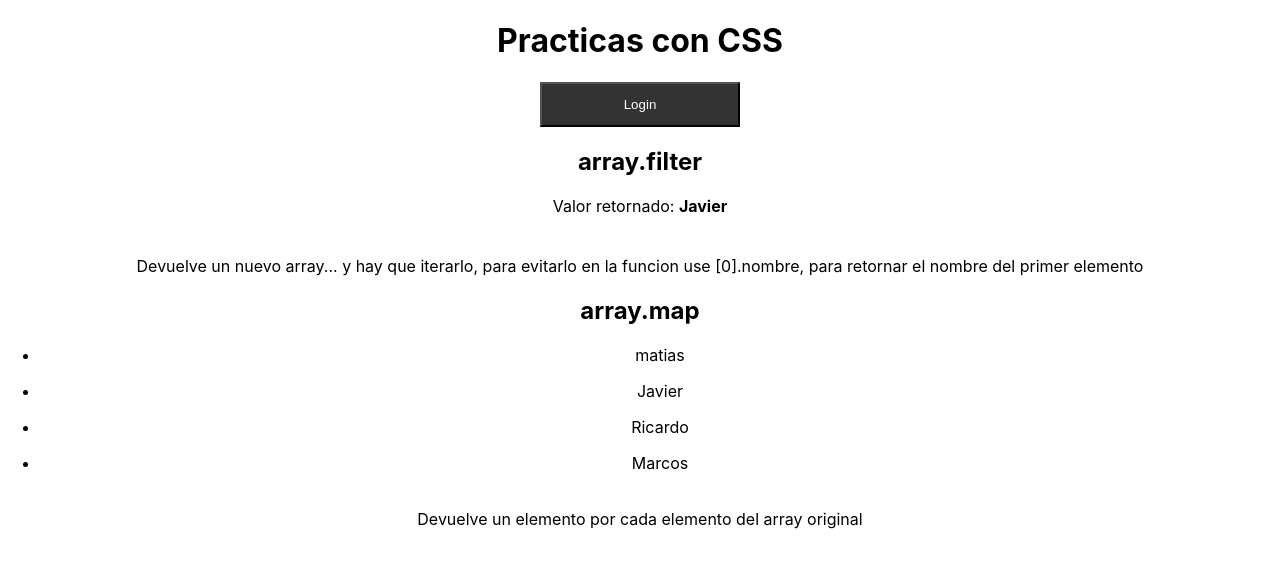
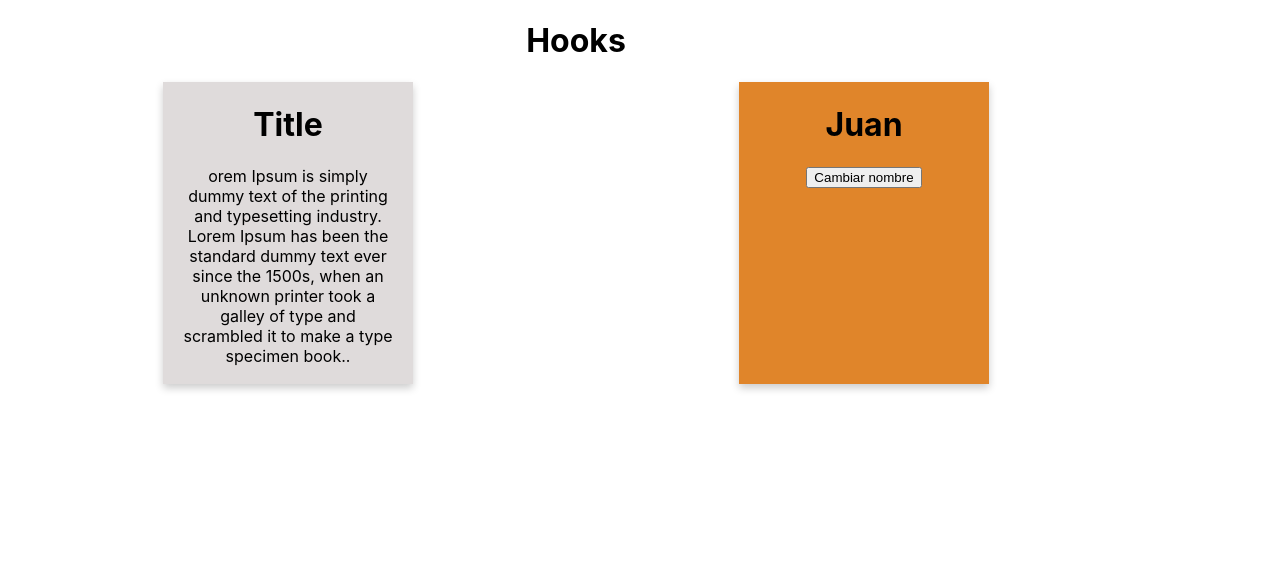
Before and after one commit to MarcosRissottoB/clases-react-digital-house, a React (Create React App) app: page / in a window 1280 px wide. Shown: the top 568 px of the page. Built offline with nearby package versions, Linux system fonts and the light colour scheme.

Commit message:
Clase 7: introduccion a hook useState

```diff
--- a/package.json
+++ b/package.json
@@ -12,6 +12,7 @@
     "react": "^18.2.0",
     "react-dom": "^18.2.0",
     "react-scripts": "5.0.1",
+    "styled-components": "^5.3.6",
     "web-vitals": "^2.1.0"
   },
   "scripts": {
--- a/src/App.css
+++ b/src/App.css
@@ -1,31 +1,18 @@
 .App {
   text-align: center;
+  width: 90%;
 }
 
-.App-logo {
-  height: 40vmin;
-  pointer-events: none;
+.App-container {
+  display: flex;
+  flex-direction: row;
+  justify-content: space-around;
 }
 
 @media (prefers-reduced-motion: no-preference) {
   .App-logo {
     animation: App-logo-spin infinite 20s linear;
   }
-}
-
-.App-header {
-  background-color: #282c34;
-  min-height: 100vh;
-  display: flex;
-  flex-direction: column;
-  align-items: center;
-  justify-content: center;
-  font-size: calc(10px + 2vmin);
-  color: white;
-}
-
-.App-link {
-  color: #61dafb;
 }
 
 @keyframes App-logo-spin {
--- a/src/App.js
+++ b/src/App.js
@@ -1,41 +1,16 @@
 import './App.css';
 import * as React from 'react';
-import { Button } from './componentes/button'
-
+import { Card } from './componentes/card'
+import { CardFC } from './componentes/cardFC'
 function App() {
-const personas = [
-  {id: 1, nombre: 'matias'},
-  {id: 2, nombre: 'Javier'},
-  {id: 3,nombre: 'Ricardo'},
-  {id: 4, nombre: 'Marcos'}
-]
-
-const filtroPorNombre = (personas) => {
-   let nombre = personas.filter(persona => persona.nombre ===  'Javier')[0].nombre
-   console.log("nombre", nombre);
-   return nombre
-}
 
   return (
     <div className="App">
-      <h1>Practicas con CSS</h1>
-      <Button >Login</Button>
-
-      <h2>array.filter</h2>
-      <div><span>Valor retornado: <strong>{filtroPorNombre(personas)}</strong></span></div>
-      <br />
-      <br />
-      <span>Devuelve un nuevo array... y hay que iterarlo,
-         para evitarlo en la funcion use [0].nombre, para retornar el nombre del primer elemento</span>
-
-      <h2>array.map</h2>
-      {personas.map((persona) =>
-        <ul key={persona.id}>
-          <li><span>{persona.nombre}</span></li>
-        </ul>
-      )}
-      <br />
-      <span>Devuelve un elemento por cada elemento del array original</span>
+      <h1>Hooks</h1>
+      <div className="App-container">
+        <Card />
+        <CardFC />
+      </div>
     </div>
   );
 }
--- /dev/null
+++ b/src/componentes/card/index.jsx
@@ -0,0 +1,23 @@
+import React, { Component } from 'react'
+import styles from './styles.module.css';
+
+export class Card extends Component {
+  constructor(props) {
+    super(props);
+    this.state = {
+      title: 'Title',
+      body: 'orem Ipsum is simply dummy text of the printing and typesetting industry. Lorem Ipsum has been the standard dummy text ever since the 1500s, when an unknown printer took a galley of type and scrambled it to make a type specimen book.',
+    };
+  }
+
+  render() {
+    return (
+      <div className={styles.card}>
+        <div className={styles.container}>
+          <h1>{this.state.title}</h1>
+          <p>{this.state.body}.</p>
+        </div>
+      </div>
+    );
+  }
+}
--- /dev/null
+++ b/src/componentes/card/styles.module.css
@@ -0,0 +1,16 @@
+.card {
+  box-shadow: 0 4px 8px 0 rgba(0,0,0,0.2);
+  transition: 0.3s;
+  border-color: red;
+  background-color: rgb(223, 219, 219);
+  width: 250px;
+}
+
+.card:hover {
+  box-shadow: 0 8px 16px 0 rgba(0,0,0,0.2);
+}
+
+.container {
+  padding: 2px 16px;
+
+}
--- /dev/null
+++ b/src/componentes/cardFC/index.jsx
@@ -0,0 +1,22 @@
+import React, { Component, useEffect, useState } from 'react'
+import styles from './styles.module.css';
+
+// export class Card extends Component {
+
+export const CardFC = () => {
+  const [nombre, setNombre] = useState("Juan")
+
+  const handlerOnclick = () => {
+    setNombre("Pedro")
+  }
+
+  return (
+    <div className={styles.card}>
+      <div className={styles.container}>
+        <h1>{nombre}</h1>
+        <button onClick={e => handlerOnclick()}>Cambiar nombre</button>
+      </div>
+    </div>
+  );
+
+}
--- /dev/null
+++ b/src/componentes/cardFC/styles.module.css
@@ -0,0 +1,16 @@
+.card {
+  box-shadow: 0 4px 8px 0 rgba(0,0,0,0.2);
+  transition: 0.3s;
+  border-color: rgb(224, 133, 42);
+  background-color: rgb(224, 133, 42);
+  width: 250px;
+}
+
+.card:hover {
+  box-shadow: 0 8px 16px 0 rgba(0,0,0,0.2);
+}
+
+.container {
+  padding: 2px 16px;
+
+}
```
Also changed, not shown: 1 other file (tests, documents, lock files or other folders).
